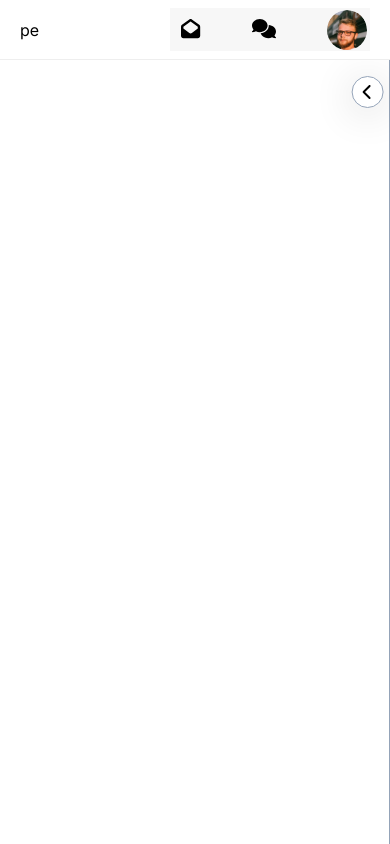
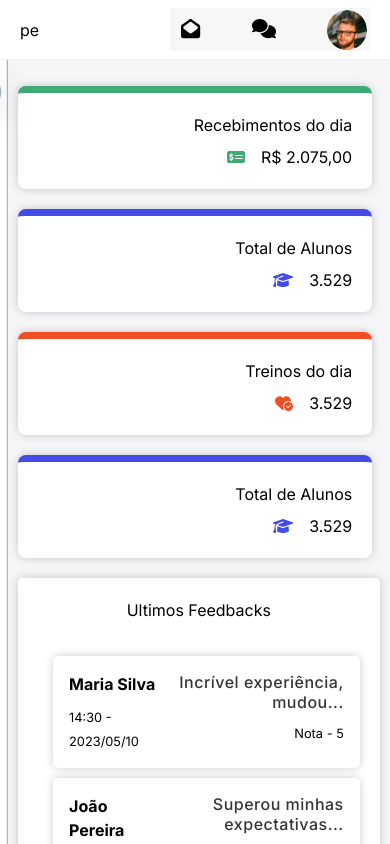
Before and after one commit to jhamiltonjunior/saas-frontend, a Next.js app: page /dashboard in a window 390 px wide. Both pictures are taken after a click on the element 7 px from the left and 92 px from the top of the page. Shown: the top 844 px of the page. Built offline with nearby package versions, Linux system fonts and the light colour scheme.

Commit message:
Fix: melhoria na nav bar abrindo corretamente

```diff
--- a/src/app/components/modal/navBar.js
+++ b/src/app/components/modal/navBar.js
@@ -19,7 +19,7 @@ function NavBar ({ children, className = '' }) {
         className="toggle_main_nav_bar absolute rounded-full border border-slate-400 cursor-pointer">
           <FontAwesomeIcon className="toggle_main_nav_bar_icon" icon={faChevronRight} />
         </div>
-        <aside id="default-side dark:hover:dark:text-whitebar" class="fixed top-0 left-0 z-40 w-full h-screen transition-transform -translate-x-full sm:translate-x-0" aria-label="Sidebar">
+        <aside id="default-side dark:hover:dark:text-whitebar" class="fixed top-0 left-0 z-40 w-full h-screen " aria-label="Sidebar">
    <div class="h-full px-3 py-4 overflow-y-auto  ">
       <ul class="space-y-2 font-medium">
          <li>
--- a/src/app/components/modal/style.css
+++ b/src/app/components/modal/style.css
@@ -264,9 +264,9 @@
     transform: translateX(-98%);
   }
 
-  .main_nav_bar--open {
+  /* .main_nav_bar--open {
     transform: translateX(0);
-  }
+  } */
 
   .toggle_main_nav_bar {
     right: -20%;
```
